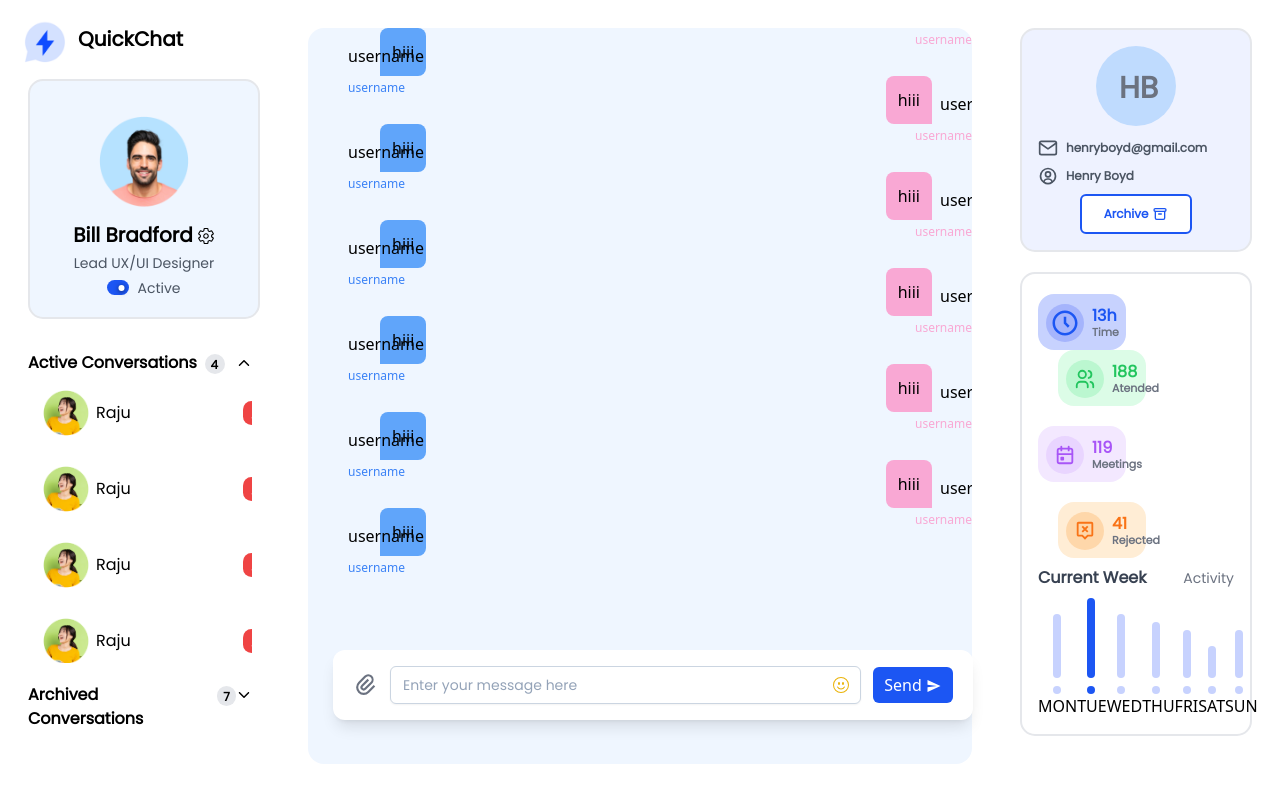
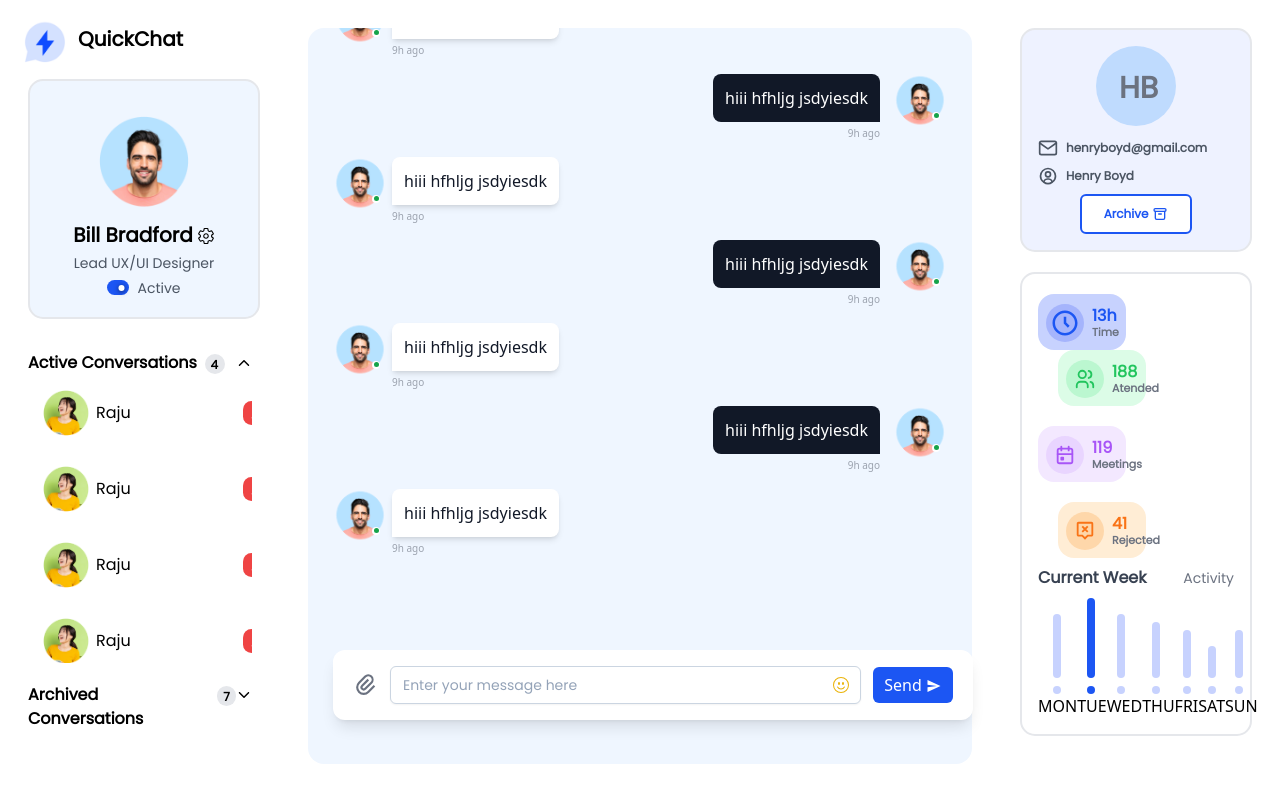
Before and after one commit to mr-perfectcoder/riktamtech_assignment, a React (Create React App) app: page / in a window 1280 px wide. Built offline with nearby package versions, Linux system fonts and the light colour scheme.

Commit message:
desktopui completed

```diff
--- a/src/App.css
+++ b/src/App.css
@@ -13,17 +13,17 @@
 }
 
 .chatScroll::-webkit-scrollbar {
-  width: 11px;
+  width: 5px;
 }
 .chatScroll {
   scrollbar-width: thin;
-  scrollbar-color: #90A4AE #CFD8DC;
+  scrollbar-color: #90A4AE ;
 }
 .chatScroll::-webkit-scrollbar-track {
-  background: #CFD8DC;
+  background: transparent;
 }
 .chatScroll::-webkit-scrollbar-thumb {
   background-color: #90A4AE ;
-  border-radius: 6px;
-  border: 3px solid #CFD8DC;
+  border-radius: 10px;
+  /* border: 3px solid #CFD8DC; */
 }
--- a/src/components/Chat/Message.js
+++ b/src/components/Chat/Message.js
@@ -4,21 +4,34 @@ const Message = ({status}) => {
    const isUserMessage = status
   return (
     <div
-      className={`flex items-end ml-10 relative ${
+      className={`flex  ml-5  items-center mr-5 relative ${
         isUserMessage && 'justify-end'
       }`}
     >
-      <div className={`relative h-8 w-8 ${isUserMessage && 'order-last ml-2'}`}>
-        username
+      <div className={` h-16 w-16 ${isUserMessage && 'order-last ml-2'}`}>
+        <img src='./bill.png' alt='' />
+        <div className='flex h-2 w-2 -mt-5 ml-11  absolute rounded-full justify-center  items-center  bg-white'>
+          <div className='h-[5px] w-[5px] rounded-full bg-green-600 '></div>
+        </div>
       </div>
-      <div
-        className={`flex space-x-4 p-3 rounded-lg ${
-          isUserMessage
-            ? 'rounded-br-none bg-pink-300'
-            : 'rounded-bl-none bg-blue-400'
-        }`}
-      >
-        hiii
+
+      <div className=' mt-4'>
+        <div
+          className={`flex space-x-4 p-3    rounded-lg ${
+            isUserMessage
+              ? 'rounded-br-none bg-gray-900 text-white'
+              : 'rounded-bl-none bg-white text-gray-900 shadow-md'
+          }`}
+        >
+          hiii hfhljg jsdyiesdk
+        </div>
+        <div
+          className={`flex text-[10px] mt-1 text-gray-400 ${
+            isUserMessage && 'justify-end'
+          }`}
+        >
+          <span>9h ago</span>
+        </div>
       </div>
 
       {/* <TimeAgo
@@ -27,13 +40,6 @@ const Message = ({status}) => {
             }`}
             datetime={message.createdAt}
           /> */}
-      <p
-        className={`absolute -bottom-5 text-xs ${
-          isUserMessage ? 'text-pink-300 ' : 'text-blue-500'
-        }`}
-      >
-        username
-      </p>
     </div>
   )
 }
--- a/src/components/Chat/Messages.js
+++ b/src/components/Chat/Messages.js
@@ -5,7 +5,7 @@ const Messages = () => {
 
   return (
     <div>
-      <div className='mb-52'>
+      <div className='mb-52 mt-10'>
         <Message status={true} />
         <Message status={false} />
         <Message status={true} />
--- a/src/components/Chat/Send.js
+++ b/src/components/Chat/Send.js
@@ -7,6 +7,7 @@ const Send = ({ endOfMessagesRef }) => {
      endOfMessagesRef.current.scrollIntoView({ behavoir: 'smooth' })
   }
   return (
+
     <div className='h-[70px] box-border bg-white rounded-xl   w-[50%] fixed bottom-0 mb-20 ml-[25px] shadow-lg'>
       <div className='flex  pl-5 pt-4 pr-5 items-center'>
         <div className='flex w-10'>
```
